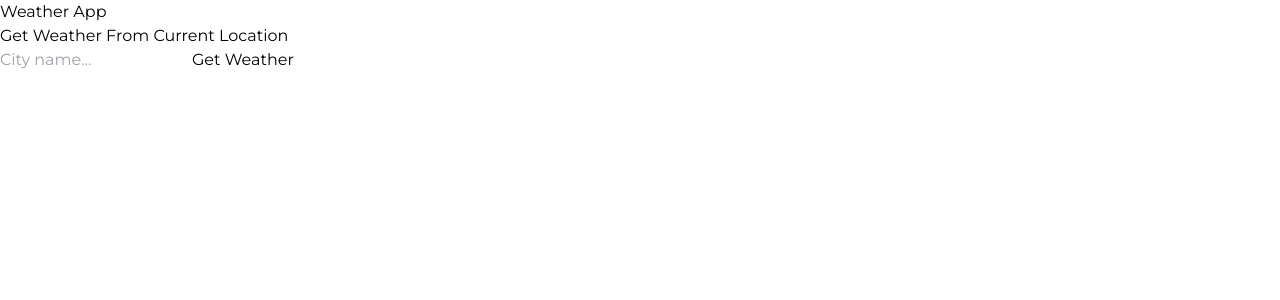
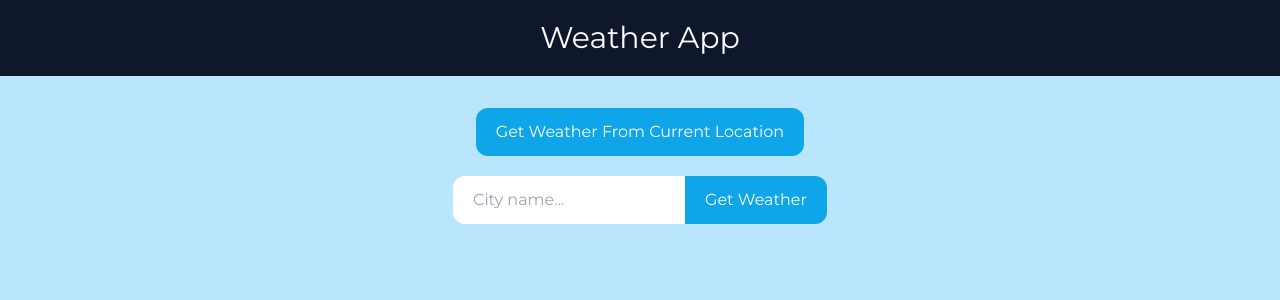
Before and after one commit to ivoalvesdev/weather-app, a React (Vite) app: page / in a window 1280 px wide. Shown: the top 300 px of the page. Built offline with nearby package versions, Linux system fonts and the light colour scheme; no server answers.

Commit message:
UI styling with Tailwind CSS classes

```diff
--- a/src/App.jsx
+++ b/src/App.jsx
@@ -24,6 +24,7 @@ const App = () => {
       );
       const data = await res.json();
       console.log(data);
+      setCityName("");
       setWeather(data);
     }
   }
@@ -44,10 +45,15 @@ const App = () => {
   }
 
   function getLocation() {
+    if (lat && lon) {
+      getWeatherData();
+    } else {
       navigator.geolocation.getCurrentPosition((position) => {
         setLat(position.coords.latitude);
         setLon(position.coords.longitude);
+        getWeatherData();
       });
+    }
   }
 
   function handleSubmit(e) {
@@ -56,41 +62,59 @@ const App = () => {
   }
 
   return (
-    <div>
-      <header>
-        <h1>Weather App</h1>
+    <div className="bg-sky-200 h-screen">
+      <header className="bg-slate-900 text-white text-center p-5">
+        <h1 className="text-3xl">Weather App</h1>
       </header>
-      <main>
-        <button onClick={getLocation}>Get Weather From Current Location</button>
-        <br />
+      <main className="container mx-auto my-8 max-w-lg px-5">
+        <div className="text-center">
+          <button
+            className="bg-sky-500 text-white px-5 py-3 rounded-xl mb-5"
+            onClick={getLocation}
+          >
+            Get Weather From Current Location
+          </button>
           <form onSubmit={handleSubmit}>
             <input
+              className="px-5 py-3 mb-5 rounded-l-xl"
               type="text"
               placeholder="City name..."
               required
               onChange={(e) => setInputStr(e.target.value)}
             />
-          <button type="submit">Get Weather</button>
+            <button
+              className="bg-sky-500 text-white px-5 py-3 mb-5 rounded-r-xl"
+              type="submit"
+            >
+              Get Weather
+            </button>
           </form>
+        </div>
 
         {weather && (
-          <div>
-            <div>
-              <h2>{weather.main.temp} º</h2>
+          <div className="mt-5">
+            <div className="flex flex-col lg:grid grid-cols-2 gap-5">
+              <div className="bg-sky-100 p-5 rounded-xl lg:aspect-square">
+                <h2 className="text-3xl font-bold">{weather.main.temp} º</h2>
                 <p>{weather.weather[0].main}</p>
               </div>
-            <br />
-            <div>
-              <h3>{weather.name}</h3>
-              <p>
+
+              <div className="bg-sky-100 p-5 rounded-xl lg:aspect-square">
+                <h3 className="text-xl font-bold">{weather.name}</h3>
+                <p className="text-lg">
                   {weather.main.temp_min} º / {weather.main.temp_max} º
                 </p>
                 <p>Feels Like: {weather.main.feels_like} º</p>
               </div>
+            </div>
             <br />
-            <div>
-              <p>Humidity: {weather.main.humidity}%</p>
-              <p>Wind: {weather.wind.speed} km/h</p>
+            <div className="grid grid-cols-2 gap-5">
+              <div className="bg-sky-100 p-5 rounded-xl aspect-square flex flex-col items-center justify-center">
+                <b>Humidity:</b> {weather.main.humidity}%
+              </div>
+              <div className="bg-sky-100 p-5 rounded-xl aspect-square flex flex-col items-center justify-center">
+                <b>Wind:</b> {weather.wind.speed} km/h
+              </div>
             </div>
           </div>
         )}
```
Also changed, not shown: 1 other file (tests, documents, lock files or other folders). Lines whose indentation alone changed are shown as unchanged.
